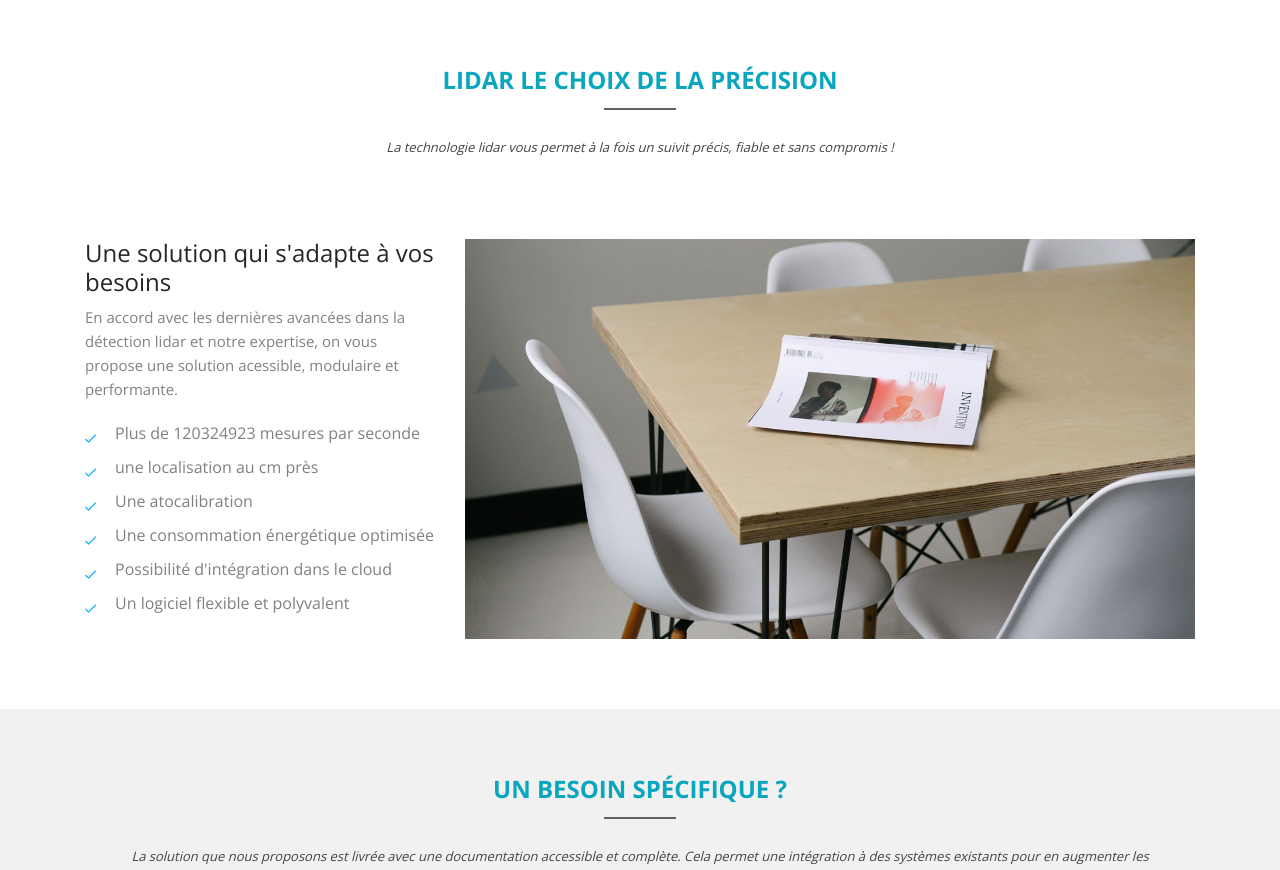
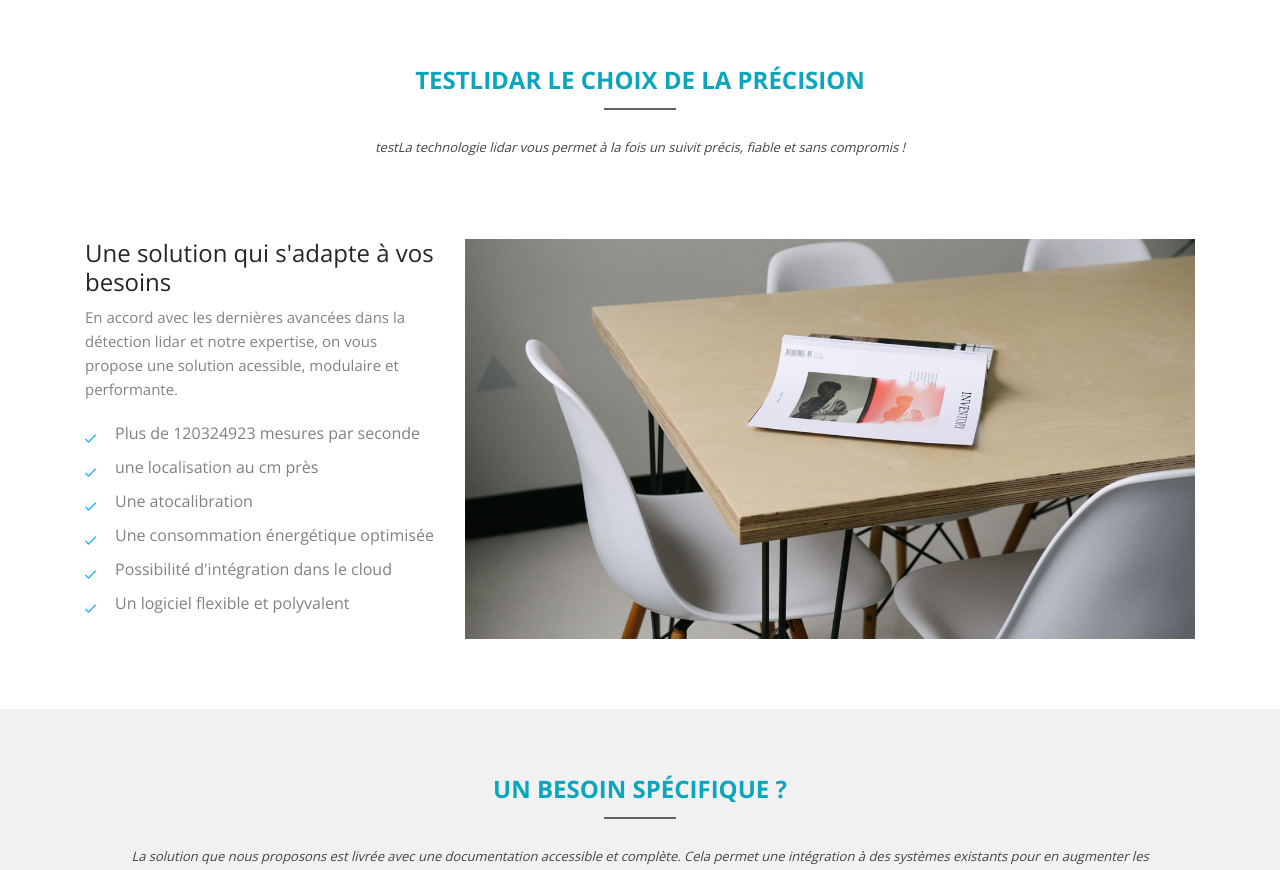
Before and after one commit to AlexandreProthin/Showroom, a plain HTML site: page index.html in a window 1280 px wide. Shown: the part 3656-4526 px from the top of the page. Drawn offline with nearby package versions, Linux system fonts and the light colour scheme; some packages are replaced by stand-ins of ours; files whose address does not match are found by name.

Commit message:
Update index.html

```diff
--- a/index.html
+++ b/index.html
@@ -377,8 +377,8 @@
 		<div class="row">
 			<div class="col-lg-12">
 				<div class="section-title text-center">
-					<h2>lidar le choix de la précision </h2>
-					<p>La technologie lidar vous permet à la fois un suivit précis, fiable et sans compromis !</p>
+					<h2>testlidar le choix de la précision </h2>
+					<p>testLa technologie lidar vous permet à la fois un suivit précis, fiable et sans compromis !</p>
 				</div>
 			</div>
 			<div class="col-md-4">
```
